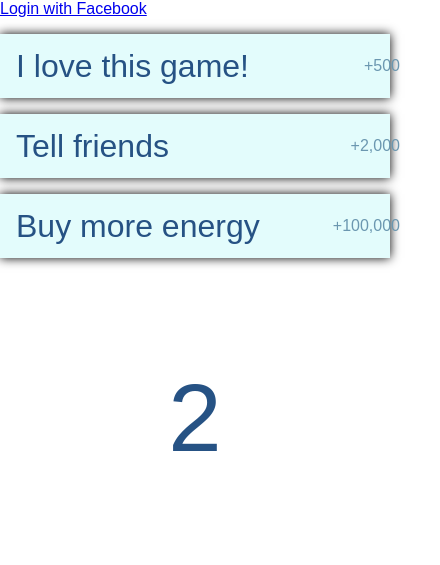
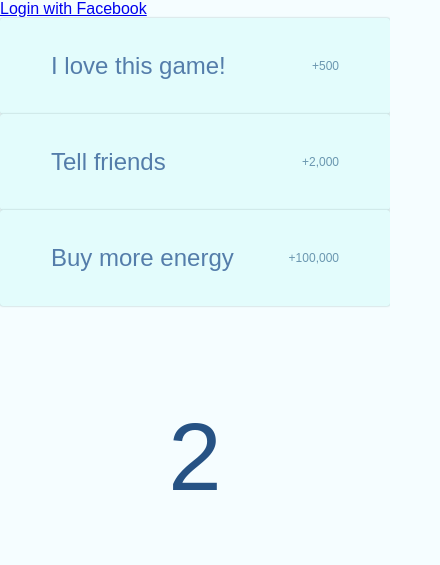
Before and after one commit to cypressf/energy-game, a website: page public/index.html in a window 390 px wide. Shown: the whole page, 440 px wide, since content can reach past the window. Drawn offline with Linux system fonts and the light colour scheme.

Commit message:
flexible website for different screens

```diff
--- a/public/style.css
+++ b/public/style.css
@@ -2,28 +2,36 @@ body {
     font-family:sans-serif;
     margin:0;
     color:#265284;
+    background:#f5fdff;
 }
 button {
     display: block;
     -webkit-appearance: none;
     font-size: 2em;
     padding:0.5em;
-    margin: 0.5em 0;
     background:#e3fcfc;
-    color:#265284;
-    width:100%;
+    color:#547daa;
+    width:13em;
+    margin:0.5em auto;
     border:none;
-    box-shadow:0px 0px 10px #000;
+    box-shadow:0px 0px 2px #c4dddd;
     line-height:1;
     text-align: left;
+    border-radius:3px;
+}
+
+button:hover {
+    box-shadow:0px 0px 2px #b1c8c8;
+    color:#265284;
+    background: linear-gradient(to top, #e3fcfc 0%,#e3fcfc 47%,#efffff 100%); /* W3C */
 }
 
 button:active {
-    box-shadow:inset 0px 0px 10px  #000;
+    box-shadow:inset 0px 0px 5px  #000;
 }
 
 button.disabled {
-    background:#c8c8c8;
+    background:#dedede;
     color:#aaaaaa;
     box-shadow:none;
 }
@@ -42,16 +50,39 @@ button .details {
     float:right;
 }
 
-#wrapper {
+#energy{
     font-size:6em;
-    float:left;
-    margin-left:50%;
-    height:3em;
-    line-height:1;
+    margin:0;
+    text-align:center;
+    padding:1em 0 0 0;
 }
-#energy{
-    margin:0;
-    margin-left:-50%;
-    float:left;
-    padding:1em;
+
+@media screen and (max-width: 27em) {
+    button{
+        border-radius:none;
+        margin-top:0;
+        margin-bottom:0;
+        padding:1.5em 0;
+        width:100%;
+        font-size:1.5em;
+        box-shadow:0px 0px 2px #a0b7b7;
+    }
 }
+
+@media screen and (max-height: 30em) {
+    button{
+        border-radius:none;
+        margin:0 auto;
+        width:100%;
+        font-size:1.5em;
+        padding:1.2em 0;
+    }
+    #energy {
+        font-size:3em;
+    }
+}
+@media screen and (max-height: 25em) {
+    button{
+        padding:0.6em 0;
+    }
+}
```
